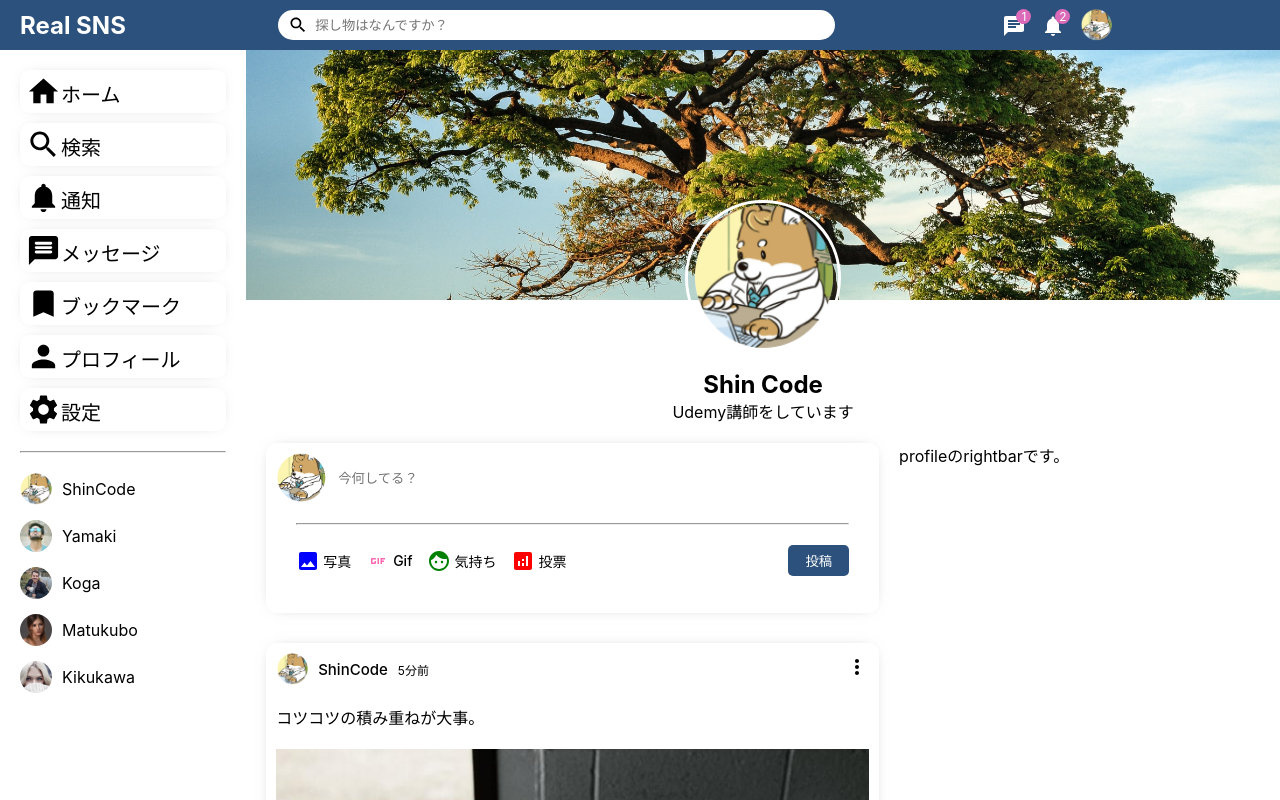
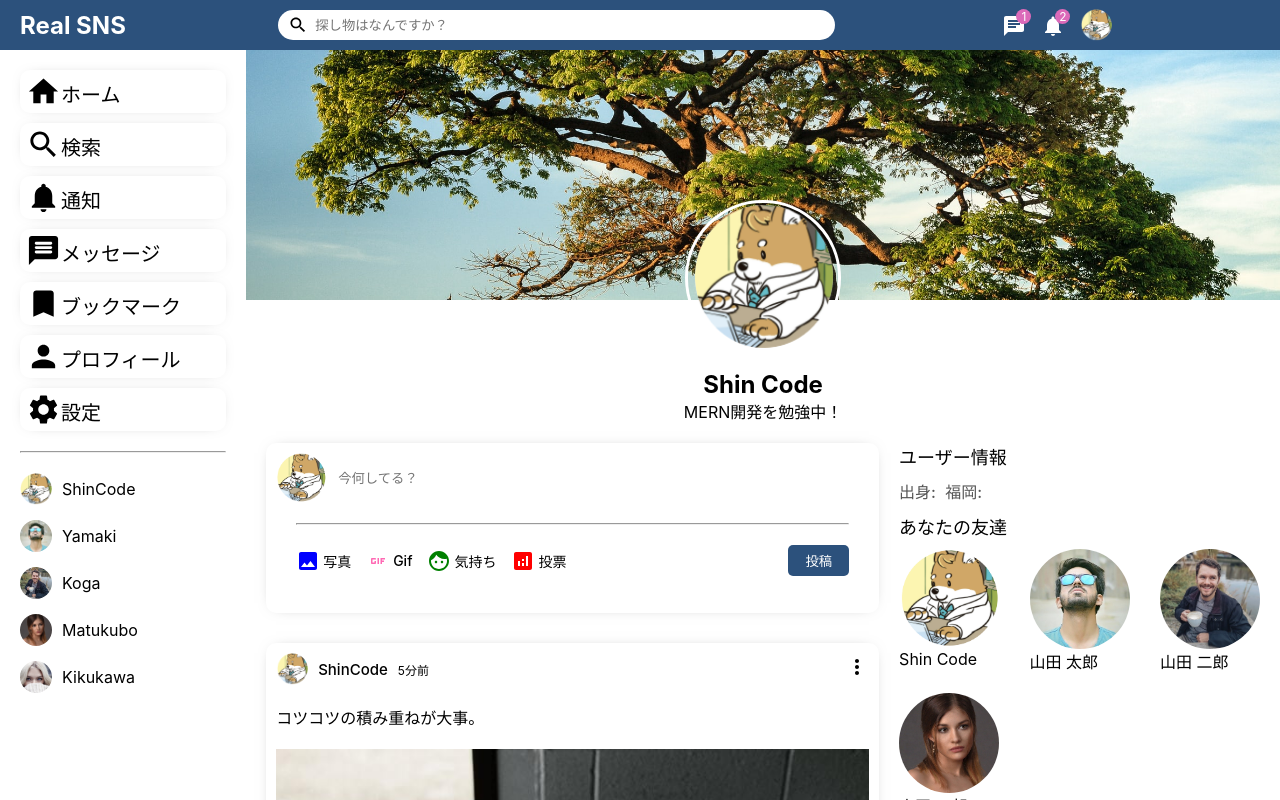
Before and after one commit to worldwideweb13/sns-demo-app-front, a React (Create React App) app: page / in a window 1280 px wide. Shown: the top 800 px of the page. Built offline with nearby package versions, Linux system fonts and the light colour scheme.

Commit message:
:art: ロフィールのRightbarをCSSでスタイリング #25

```diff
--- a/src/components/rightbar/Rightbar.tsx
+++ b/src/components/rightbar/Rightbar.tsx
@@ -35,7 +35,44 @@ const Rightbar: React.FC<ProfileProps> = (props) => {
   };
 
   const ProfileRightbar = () => {
-    return <>profileのrightbarです。</>;
+    return (
+      <>
+        <RightbarProfileTitle>ユーザー情報</RightbarProfileTitle>
+        <RightbarProfileInfo>
+          <RightbarProfileInfoItem>
+            <RightbarProfileInfoKey>出身: </RightbarProfileInfoKey>
+            <RightbarProfileInfoKey>福岡: </RightbarProfileInfoKey>
+          </RightbarProfileInfoItem>
+          <RightbarProfileTitle>あなたの友達</RightbarProfileTitle>
+          <RightbarProfileFollowings>
+            <RightbarProfileFollowing>
+              <RightbarProfileFollowingImg src="assets/person/1.jpeg" />
+              <RightbarProfileFollowingName>
+                Shin Code
+              </RightbarProfileFollowingName>
+            </RightbarProfileFollowing>
+            <RightbarProfileFollowing>
+              <RightbarProfileFollowingImg src="assets/person/2.jpeg" />
+              <RightbarProfileFollowingName>
+                山田 太郎
+              </RightbarProfileFollowingName>
+            </RightbarProfileFollowing>
+            <RightbarProfileFollowing>
+              <RightbarProfileFollowingImg src="assets/person/3.jpeg" />
+              <RightbarProfileFollowingName>
+                山田 二郎
+              </RightbarProfileFollowingName>
+            </RightbarProfileFollowing>
+            <RightbarProfileFollowing>
+              <RightbarProfileFollowingImg src="assets/person/4.jpeg" />
+              <RightbarProfileFollowingName>
+                山田 三郎
+              </RightbarProfileFollowingName>
+            </RightbarProfileFollowing>
+          </RightbarProfileFollowings>
+        </RightbarProfileInfo>
+      </>
+    );
   };
 
   return (
@@ -48,6 +85,10 @@ const Rightbar: React.FC<ProfileProps> = (props) => {
 };
 
 export default Rightbar;
+
+/*
+ 共通パーツのCSSコンポーネント
+*/
 
 const RightbarComponent = styled.div({
   flex: "3.5",
@@ -98,3 +139,43 @@ const PromotionName = styled.p({
   color: "#434343",
   marginTop: "-20px",
 });
+
+/*
+ プロフィールページのCSSコンポーネント
+*/
+
+const RightbarProfileTitle = styled.h4({
+  fontSize: "18px",
+  fontWeight: 550,
+  marginBottom: "10px",
+});
+const RightbarProfileInfo = styled.div({
+  marginBottom: "30px",
+});
+const RightbarProfileInfoKey = styled.span({
+  fontWeight: 500,
+  marginRight: "5px",
+  color: "#555",
+});
+const RightbarProfileInfoItem = styled.div({
+  marginBottom: "10px",
+});
+
+const RightbarProfileFollowings = styled.div({
+  display: "flex",
+  flexWrap: "wrap", //画面サイズに合わせて要素が折り畳むようになる
+  justifyContent: "space-between",
+});
+const RightbarProfileFollowing = styled.div({
+  display: "flex",
+  flexDirection: "column",
+  marginBottom: "20px",
+  cursor: "pointer",
+});
+const RightbarProfileFollowingImg = styled.img({
+  width: "100px",
+  height: "100px",
+  borderRadius: "50%",
+  objectFit: "cover",
+});
+const RightbarProfileFollowingName = styled.span({});
--- a/src/pages/profile/Profile.tsx
+++ b/src/pages/profile/Profile.tsx
@@ -19,7 +19,7 @@ const Profile: React.FC = () => {
             </ProfileCover>
             <ProfileInfo>
               <ProfileInfoName>Shin Code</ProfileInfoName>
-              <ProfileInfoDesc>Udemy講師をしています</ProfileInfoDesc>
+              <ProfileInfoDesc>MERN開発を勉強中！</ProfileInfoDesc>
             </ProfileInfo>
           </ProfileRightTop>
           <ProfileRightBottom>
```
